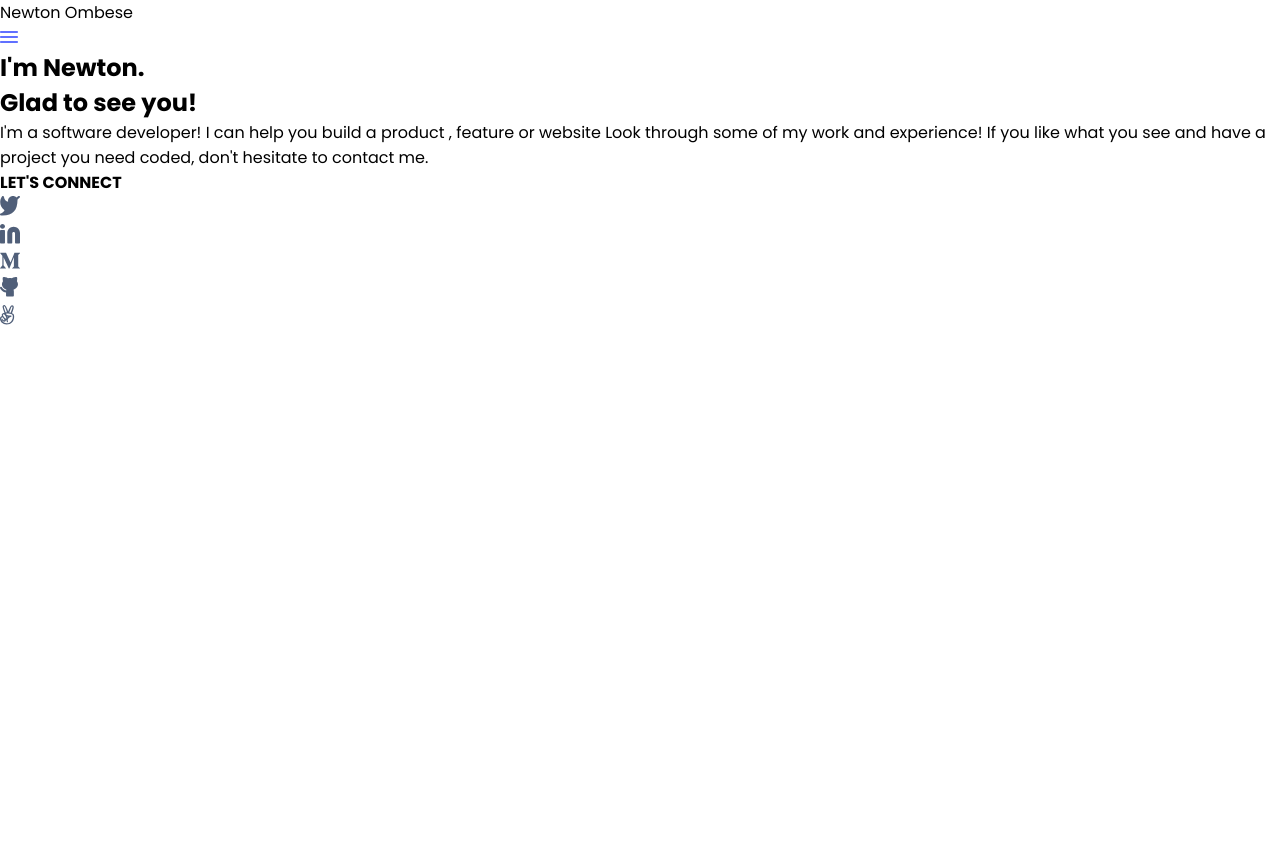
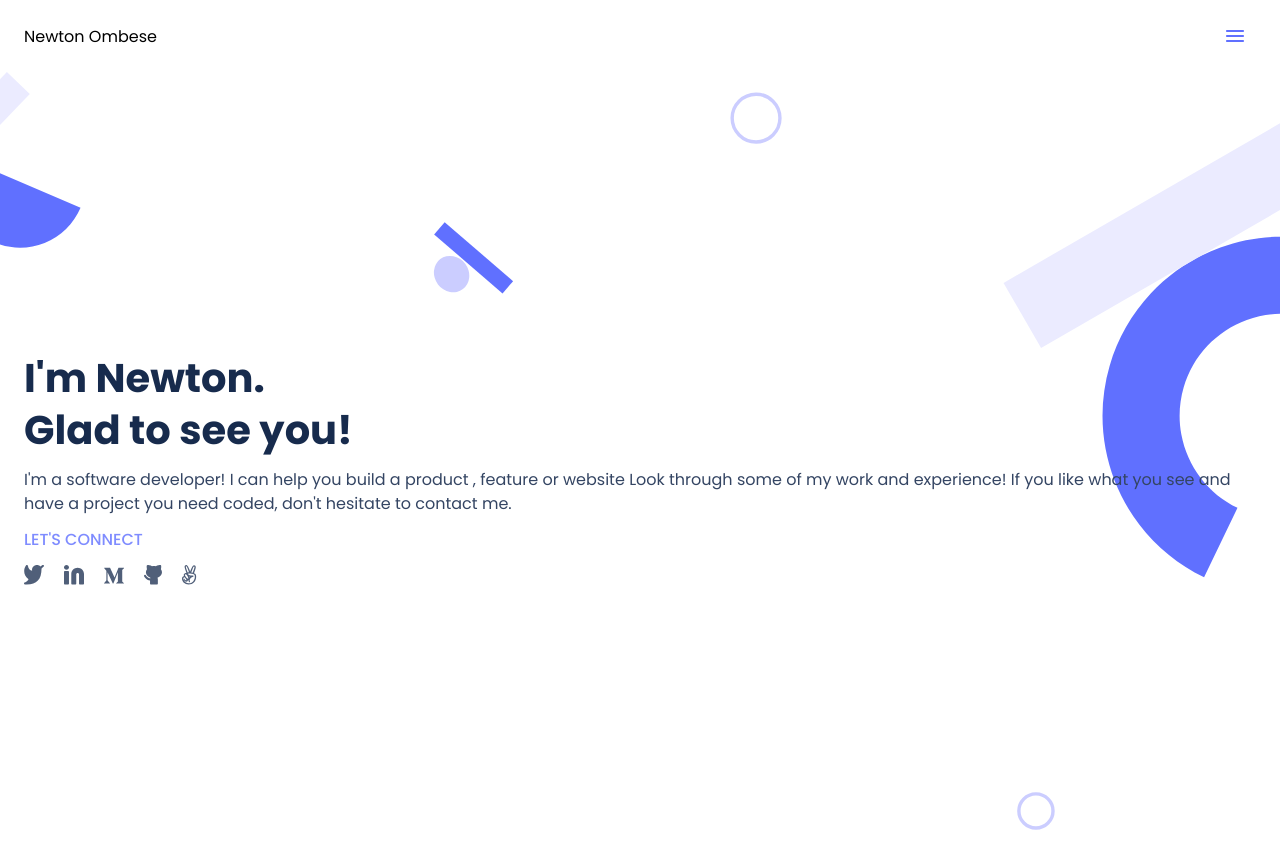
Before and after one commit to nejidevelops/Template-1, a website: page index.html in a window 1280 px wide. Before the commit the page ends 800 px from the top, so only its background shows below. Drawn offline with Linux system fonts and the light colour scheme.

Commit message:
Add style.css file

```diff
--- a/style.css
+++ b/style.css
@@ -10,3 +10,71 @@ body {
   position: relative;
   font-family: 'Poppins', sans-serif;
 }
+
+p {
+  font-weight: 400;
+}
+
+ul {
+  list-style: none;
+}
+
+a {
+  text-decoration: none;
+}
+
+header {
+  height: 72px;
+  display: flex;
+  align-items: center;
+  background-color: #fff;
+}
+
+@media (min-width: 375px) {
+  .mobile {
+    display: flex;
+    justify-content: space-between;
+    align-items: center;
+    width: 100vw;
+    padding: 0 36px 0 24px;
+  }
+
+  .hero {
+    background: url(./images/header-shapes\ mobile@2x.svg) no-repeat;
+    background-size: 100%;
+    display: flex;
+    justify-content: center;
+    align-items: flex-start;
+    height: 100vh;
+    flex-direction: column;
+    padding: 0 24px;
+    gap: 12px;
+  }
+
+  .hero h1 {
+    font-weight: 700;
+    font-size: 40px;
+    line-height: 52px;
+    color: #172b4d;
+  }
+
+  .hero p {
+    font-size: 16px;
+    line-height: 24px;
+    color: #344563;
+  }
+
+  .hero h4 {
+    font-weight: 500;
+    font-size: 16px;
+    line-height: 24px;
+    color: #7f8cff;
+  }
+
+  .hero ul {
+    display: flex;
+    gap: 20px;
+    justify-content: center;
+    align-items: center;
+  }
+}
```
